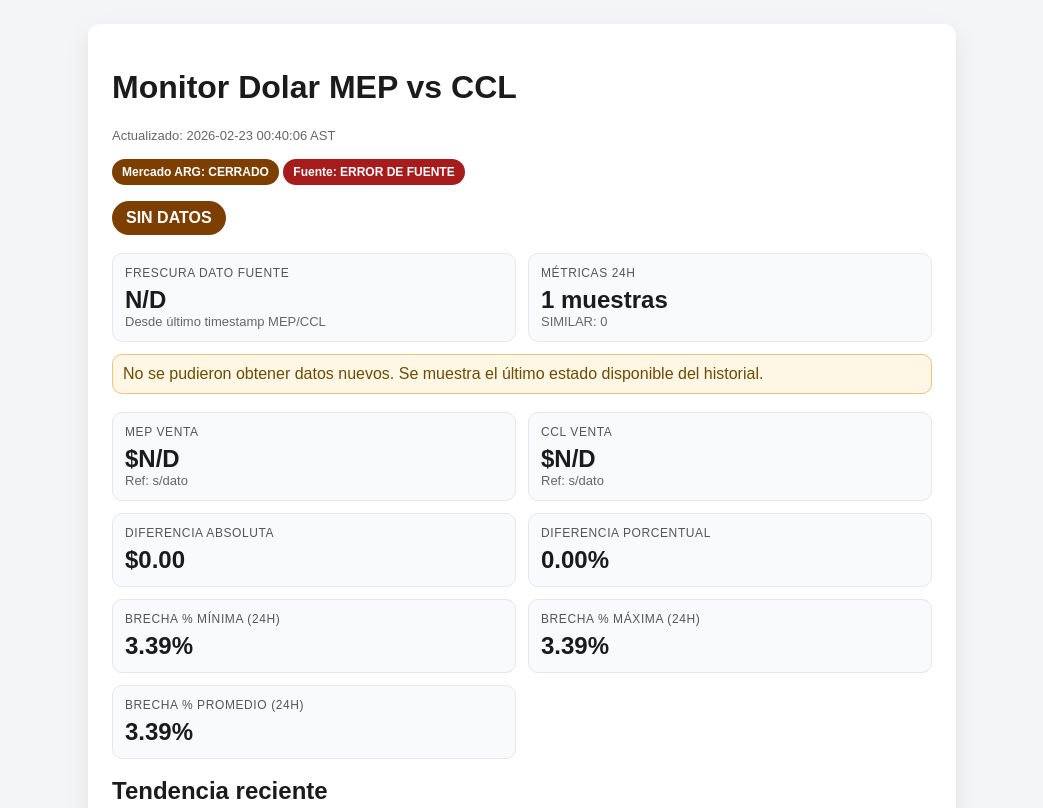
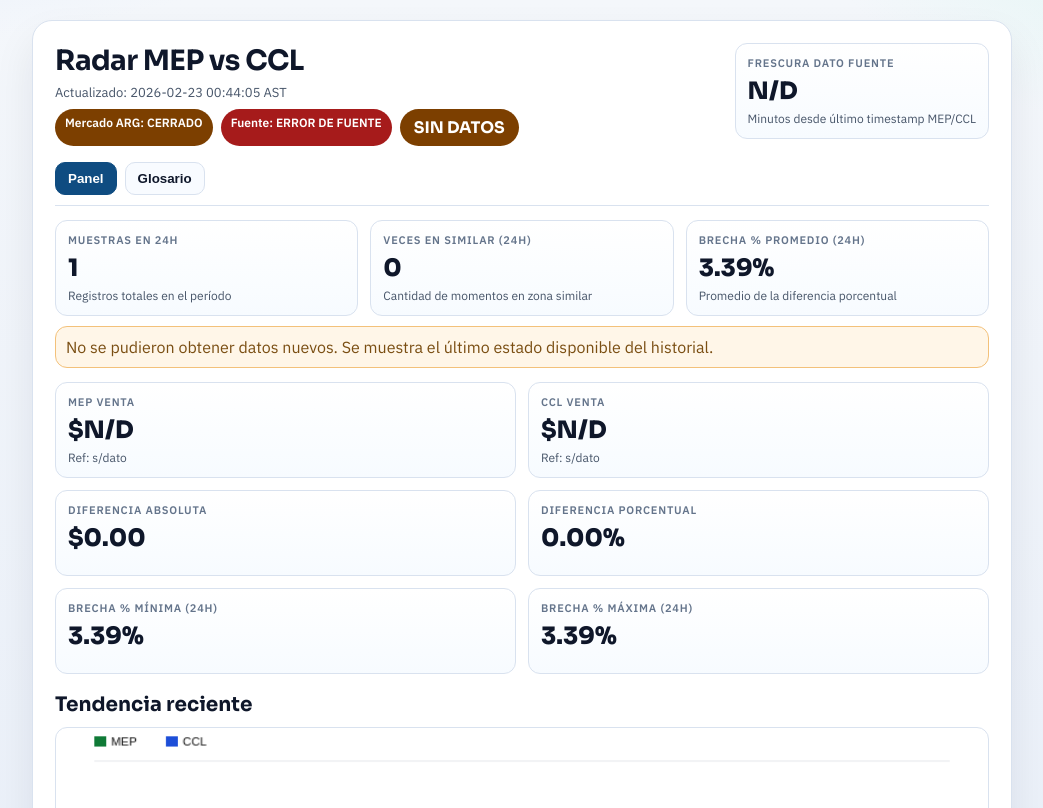
Before and after one commit to AgustinPorto/Monitor-MEPyCCL, a plain HTML site: page public/dashboard.html in a window 1280 px wide. Shown: the top 808 px of the page, without its empty margins (118-1161 px from the left). Drawn offline with Linux system fonts and the light colour scheme.

Commit message:
Redesign dashboard UI and add glossary tab

```diff
--- a/public/dashboard.html
+++ b/public/dashboard.html
@@ -4,35 +4,125 @@
   <meta charset="UTF-8" />
   <meta name="viewport" content="width=device-width, initial-scale=1.0" />
   <meta http-equiv="refresh" content="60" />
-  <title>Monitor Dolar MEP/CCL</title>
+  <title>Radar MEP/CCL</title>
+  <link rel="preconnect" href="https://fonts.googleapis.com" />
+  <link rel="preconnect" href="https://fonts.gstatic.com" crossorigin />
+  <link href="https://fonts.googleapis.com/css2?family=Sora:wght@400;600;700;800&family=IBM+Plex+Sans:wght@400;500;600&display=swap" rel="stylesheet" />
   <style>
-    body{font-family:Arial,sans-serif;background:#f3f5f7;color:#1b1b1b;margin:0;padding:24px}
-    .card{max-width:820px;margin:0 auto;background:#fff;border-radius:12px;box-shadow:0 8px 24px rgba(0,0,0,.08);padding:24px}
-    .status{display:inline-block;padding:8px 14px;border-radius:999px;color:#fff;font-weight:700;background:#7c3f00}
+    :root{
+      --bg-1:#f4f7fb;
+      --bg-2:#e6edf8;
+      --ink:#0f172a;
+      --muted:#475569;
+      --card:#ffffff;
+      --line:#d9e2ef;
+      --brand:#0f4c81;
+      --accent:#0ea5a6;
+      --warn-bg:#fff6e8;
+      --warn-line:#f3c17a;
+      --warn-ink:#7a4e12;
+    }
+    *{box-sizing:border-box}
+    body{
+      margin:0;
+      min-height:100vh;
+      font-family:"IBM Plex Sans",sans-serif;
+      color:var(--ink);
+      background:
+        radial-gradient(1300px 500px at -10% -20%, #d9e6fa 0%, transparent 60%),
+        radial-gradient(900px 500px at 110% -10%, #d9f5ef 0%, transparent 55%),
+        linear-gradient(180deg,var(--bg-1) 0%, var(--bg-2) 100%);
+      padding:20px;
+    }
+    .card{
+      max-width:980px;
+      margin:0 auto;
+      background:var(--card);
+      border:1px solid var(--line);
+      border-radius:20px;
+      box-shadow:0 20px 40px rgba(15,23,42,.08);
+      padding:22px;
+    }
+    h1,h2,h3{font-family:"Sora",sans-serif;margin:0}
+    h1{font-size:28px;letter-spacing:-.02em}
+    h2{font-size:20px;margin-top:20px}
+    .top{display:flex;justify-content:space-between;gap:10px;align-items:flex-start;flex-wrap:wrap}
+    .updated{color:var(--muted);font-size:13px;margin-top:6px}
+    .pills{display:flex;gap:8px;flex-wrap:wrap;margin-top:8px}
+    .status{display:inline-block;padding:8px 14px;border-radius:999px;color:#fff;font-weight:700;background:#7c3f00;font-family:"Sora",sans-serif}
     .chip{display:inline-block;padding:6px 10px;border-radius:999px;color:#fff;font-size:12px;font-weight:700}
-    .grid{display:grid;grid-template-columns:1fr 1fr;gap:12px;margin-top:18px}
-    .box{background:#f8fafc;border:1px solid #e5e7eb;border-radius:10px;padding:12px}
-    .k{font-size:12px;color:#555;text-transform:uppercase;letter-spacing:.6px}
-    .v{font-size:24px;font-weight:700;margin-top:6px}
-    .f{font-size:14px;color:#333;margin-top:10px}
-    .muted{font-size:13px;color:#666}
-    .warn{background:#fff7e6;border:1px solid #f1c27d;border-radius:10px;padding:10px;margin-top:12px;color:#6e4b00}
-    canvas{width:100%;max-width:100%;height:260px;background:#fff;border:1px solid #e5e7eb;border-radius:10px}
+    .tabs{display:flex;gap:8px;margin-top:16px;border-bottom:1px solid var(--line);padding-bottom:10px}
+    .tab{
+      border:1px solid var(--line);
+      background:#f8fbff;
+      color:var(--ink);
+      border-radius:10px;
+      padding:8px 12px;
+      font-weight:600;
+      cursor:pointer;
+    }
+    .tab.active{background:var(--brand);color:#fff;border-color:var(--brand)}
+    .panel{display:none}
+    .panel.active{display:block}
+    .grid{display:grid;grid-template-columns:repeat(2,minmax(0,1fr));gap:12px;margin-top:14px}
+    .grid.kpis{grid-template-columns:repeat(3,minmax(0,1fr))}
+    .box{
+      background:linear-gradient(180deg,#ffffff 0%, #f7fbff 100%);
+      border:1px solid var(--line);
+      border-radius:12px;
+      padding:12px;
+      min-height:86px;
+    }
+    .k{font-size:11px;color:#64748b;text-transform:uppercase;letter-spacing:.8px;font-weight:600}
+    .v{font-size:24px;font-weight:800;margin-top:6px;font-family:"Sora",sans-serif}
+    .muted{font-size:12px;color:var(--muted);margin-top:5px}
+    .warn{background:var(--warn-bg);border:1px solid var(--warn-line);border-radius:12px;padding:10px;margin-top:10px;color:var(--warn-ink)}
+    canvas{width:100%;max-width:100%;height:270px;background:#fff;border:1px solid var(--line);border-radius:12px;margin-top:10px}
     table{width:100%;border-collapse:collapse;margin-top:12px;font-size:13px}
-    th,td{border-bottom:1px solid #e5e7eb;padding:8px;text-align:left}
-    th{background:#f8fafc}
+    th,td{border-bottom:1px solid var(--line);padding:9px;text-align:left}
+    th{background:#f4f8fd;color:#334155}
+    .foot{font-size:13px;color:var(--muted);margin-top:14px}
+    .guide-grid{display:grid;grid-template-columns:repeat(2,minmax(0,1fr));gap:12px;margin-top:14px}
+    .guide-item{border:1px solid var(--line);background:#fbfdff;border-radius:12px;padding:12px}
+    .guide-item h3{font-size:15px;margin-bottom:6px}
+    .guide-item p{margin:0;color:#334155;font-size:14px;line-height:1.35}
+    @media (max-width:860px){
+      .grid,.grid.kpis,.guide-grid{grid-template-columns:1fr}
+      h1{font-size:24px}
+    }
   </style>
 </head>
 <body>
   <div class="card">
-    <h1>Monitor Dolar MEP vs CCL</h1>
-    <p class="muted">Actualizado: 2026-02-23 00:40:06 AST</p>
-    <p><span class="chip" style="background:#7c3f00">Mercado ARG: CERRADO</span> <span class="chip" style="background:#a61b1b">Fuente: ERROR DE FUENTE</span></p>
-    <p><span class="status">SIN DATOS</span></p>
-    <div class="grid">
-      <div class="box"><div class="k">Frescura dato fuente</div><div class="v">N/D</div><div class="muted">Desde último timestamp MEP/CCL</div></div>
-      <div class="box"><div class="k">Métricas 24h</div><div class="v">1 muestras</div><div class="muted">SIMILAR: 0</div></div>
+    <div class="top">
+      <div>
+        <h1>Radar MEP vs CCL</h1>
+        <div class="updated">Actualizado: 2026-02-23 00:44:05 AST</div>
+        <div class="pills">
+          <span class="chip" style="background:#7c3f00">Mercado ARG: CERRADO</span>
+          <span class="chip" style="background:#a61b1b">Fuente: ERROR DE FUENTE</span>
+          <span class="status">SIN DATOS</span>
+        </div>
+      </div>
+      <div class="box" style="min-width:220px">
+        <div class="k">Frescura dato fuente</div>
+        <div class="v">N/D</div>
+        <div class="muted">Minutos desde último timestamp MEP/CCL</div>
+      </div>
     </div>
+
+    <div class="tabs">
+      <button class="tab active" data-tab="overview">Panel</button>
+      <button class="tab" data-tab="guide">Glosario</button>
+    </div>
+
+    <section class="panel active" id="panel-overview">
+      <div class="grid kpis">
+        <div class="box"><div class="k">Muestras en 24h</div><div class="v">1</div><div class="muted">Registros totales en el período</div></div>
+        <div class="box"><div class="k">Veces en SIMILAR (24h)</div><div class="v">0</div><div class="muted">Cantidad de momentos en zona similar</div></div>
+        <div class="box"><div class="k">Brecha % promedio (24h)</div><div class="v">3.39%</div><div class="muted">Promedio de la diferencia porcentual</div></div>
+      </div>
+
 
     <div class="warn">No se pudieron obtener datos nuevos. Se muestra el último estado disponible del historial.</div>
     <div class="grid">
@@ -42,7 +132,6 @@
       <div class="box"><div class="k">Diferencia porcentual</div><div class="v">0.00%</div></div>
       <div class="box"><div class="k">Brecha % mínima (24h)</div><div class="v">3.39%</div></div>
       <div class="box"><div class="k">Brecha % máxima (24h)</div><div class="v">3.39%</div></div>
-      <div class="box"><div class="k">Brecha % promedio (24h)</div><div class="v">3.39%</div></div>
     </div>
     <h2 style="margin-top:18px">Tendencia reciente</h2>
     <canvas id="trendChart" width="780" height="260"></canvas>
@@ -51,10 +140,66 @@
       <thead><tr><th>Hora</th><th>MEP</th><th>CCL</th><th>Dif $</th><th>Dif %</th><th>Estado</th></tr></thead>
       <tbody id="historyRows"></tbody>
     </table>
-    <p class="f">Condicion de similitud: diferencia <= 12 ARS o <= 1.0%</p>
-    <p class="muted">Fuente: <a href="https://www.dolarito.ar/cotizacion/dolar-hoy" target="_blank">https://www.dolarito.ar/cotizacion/dolar-hoy</a></p>
+    <p class="foot">Condición de similitud: diferencia <= 12 ARS o <= 1.0%</p>
+    <p class="foot">Fuente: <a href="https://www.dolarito.ar/cotizacion/dolar-hoy" target="_blank">https://www.dolarito.ar/cotizacion/dolar-hoy</a></p>
+    </section>
+
+    <section class="panel" id="panel-guide">
+      <h2>Qué significa cada dato</h2>
+      <div class="guide-grid">
+        <article class="guide-item">
+          <h3>MEP venta</h3>
+          <p>Precio de venta del dólar MEP obtenido de la fuente. Es uno de los dos valores que se comparan.</p>
+        </article>
+        <article class="guide-item">
+          <h3>CCL venta</h3>
+          <p>Precio de venta del dólar CCL. Se usa junto con MEP para calcular la brecha entre ambos.</p>
+        </article>
+        <article class="guide-item">
+          <h3>Diferencia absoluta</h3>
+          <p>Distancia en pesos entre CCL y MEP. Fórmula: <strong>|MEP - CCL|</strong>.</p>
+        </article>
+        <article class="guide-item">
+          <h3>Diferencia porcentual</h3>
+          <p>Brecha relativa entre ambos dólares respecto del promedio de MEP y CCL.</p>
+        </article>
+        <article class="guide-item">
+          <h3>Estado SIMILAR / NO SIMILAR</h3>
+          <p>Se considera <strong>SIMILAR</strong> cuando la diferencia cumple el umbral configurado en pesos o en porcentaje.</p>
+        </article>
+        <article class="guide-item">
+          <h3>Frescura del dato</h3>
+          <p>Minutos desde el último timestamp recibido de la fuente. Si supera 60 min, aparece advertencia.</p>
+        </article>
+        <article class="guide-item">
+          <h3>Métricas 24h</h3>
+          <p>Resumen de las últimas 24 horas: cantidad de muestras, veces en similar y brecha mínima/máxima/promedio.</p>
+        </article>
+        <article class="guide-item">
+          <h3>Mercado ARG</h3>
+          <p>Indicador horario (Argentina) de ventana de mercado: lunes a viernes de 11:00 a 17:59.</p>
+        </article>
+      </div>
+    </section>
   </div>
   <script>
+    const tabButtons = Array.from(document.querySelectorAll(".tab"));
+    const panels = {
+      overview: document.getElementById("panel-overview"),
+      guide: document.getElementById("panel-guide")
+    };
+    tabButtons.forEach(function(btn){
+      btn.addEventListener("click", function(){
+        const t = btn.getAttribute("data-tab");
+        tabButtons.forEach(function(b){ b.classList.remove("active"); });
+        btn.classList.add("active");
+        Object.keys(panels).forEach(function(key){
+          if (key === t) panels[key].classList.add("active");
+          else panels[key].classList.remove("active");
+        });
+      });
+    });
+
     const historyData = [{"epoch":1771821217,"label":"2026-02-23 00:33:37 AST","mep":1397.7,"ccl":1445.95,"abs_diff":48.25,"pct_diff":3.39,"similar":false}];
     const rows = document.getElementById("historyRows");
     const visible = historyData.slice(-20).reverse();
```
Also changed, not shown: 1 other file.
